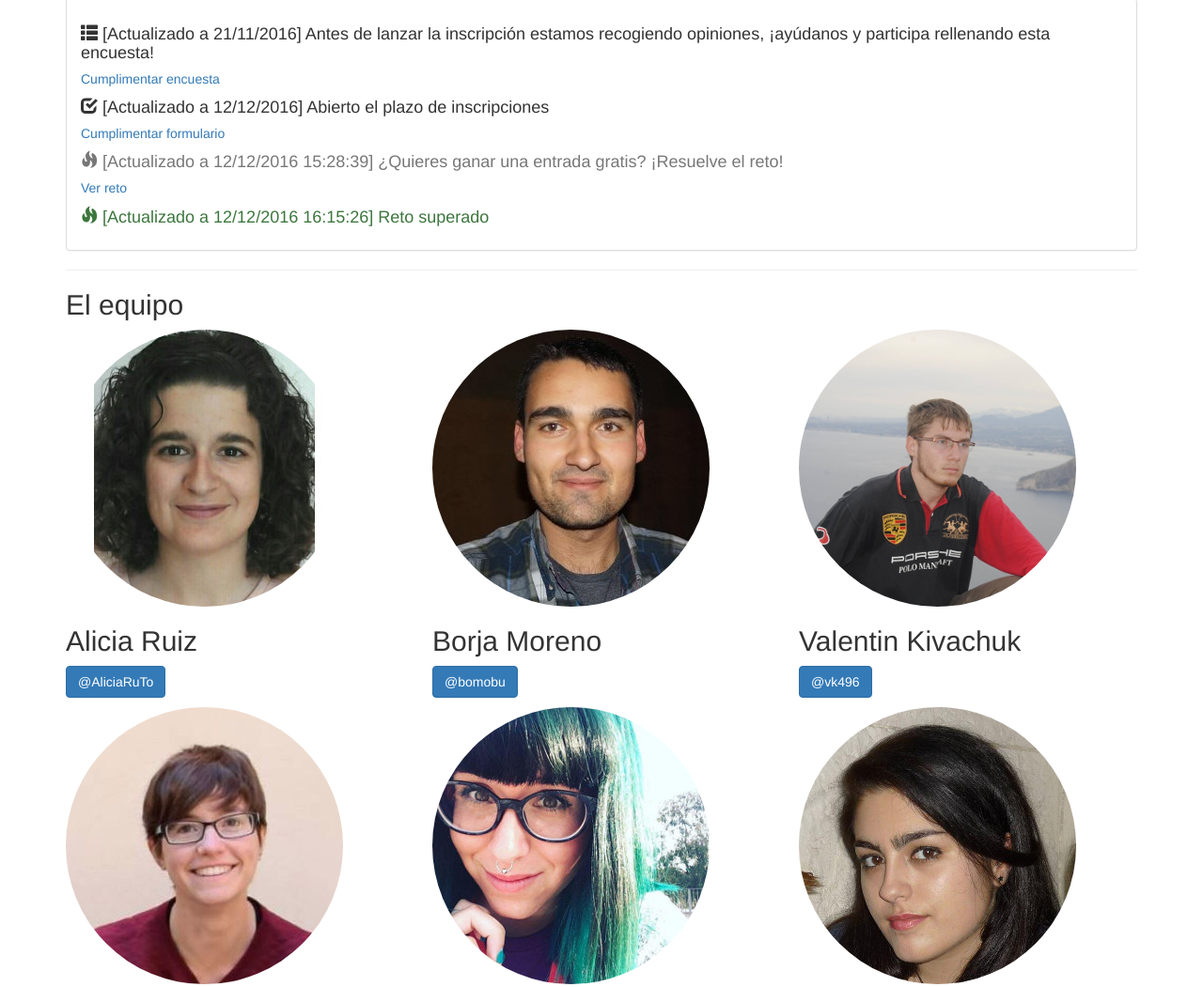
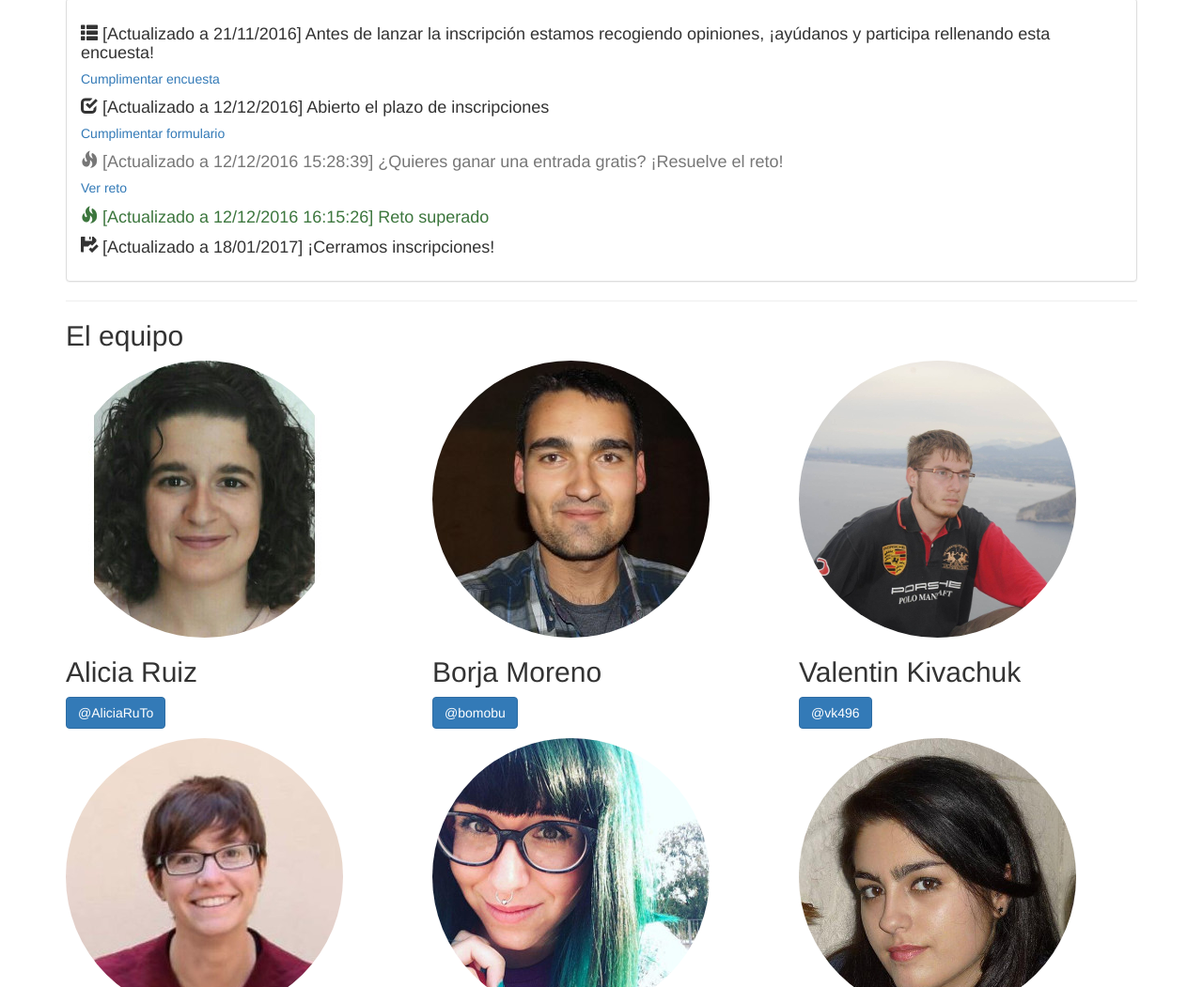
Before and after one commit to dafi-um/CodeCamp, a plain HTML site: page index.html in a window 1280 px wide. Shown: the part 2316-3367 px from the top of the page at 94% size. Drawn offline with nearby package versions, Linux system fonts and the light colour scheme.

Commit message:
Update index.html

```diff
--- a/index.html
+++ b/index.html
@@ -295,6 +295,7 @@
 <h4 class="text-muted"><span class="glyphicon glyphicon-fire" aria-hidden="true"></span> [Actualizado a 12/12/2016 15:28:39] ¿Quieres ganar una entrada gratis? ¡Resuelve el reto!</h4>
 <h5 class="text-muted"><a href="http://dafi.inf.um.es/CodeCamp/entrada-gratis/" target="_blank">Ver reto</a></h5>
 <h4 class="text-success"><span class="glyphicon glyphicon-fire" aria-hidden="true"></span> [Actualizado a 12/12/2016 16:15:26] Reto superado</h4>
+<h4><span class="glyphicon glyphicon-floppy-saved" aria-hidden="true"></span> [Actualizado a 18/01/2017] ¡Cerramos inscripciones!</h4>
 	</div>
 </div>
 </section>
```
